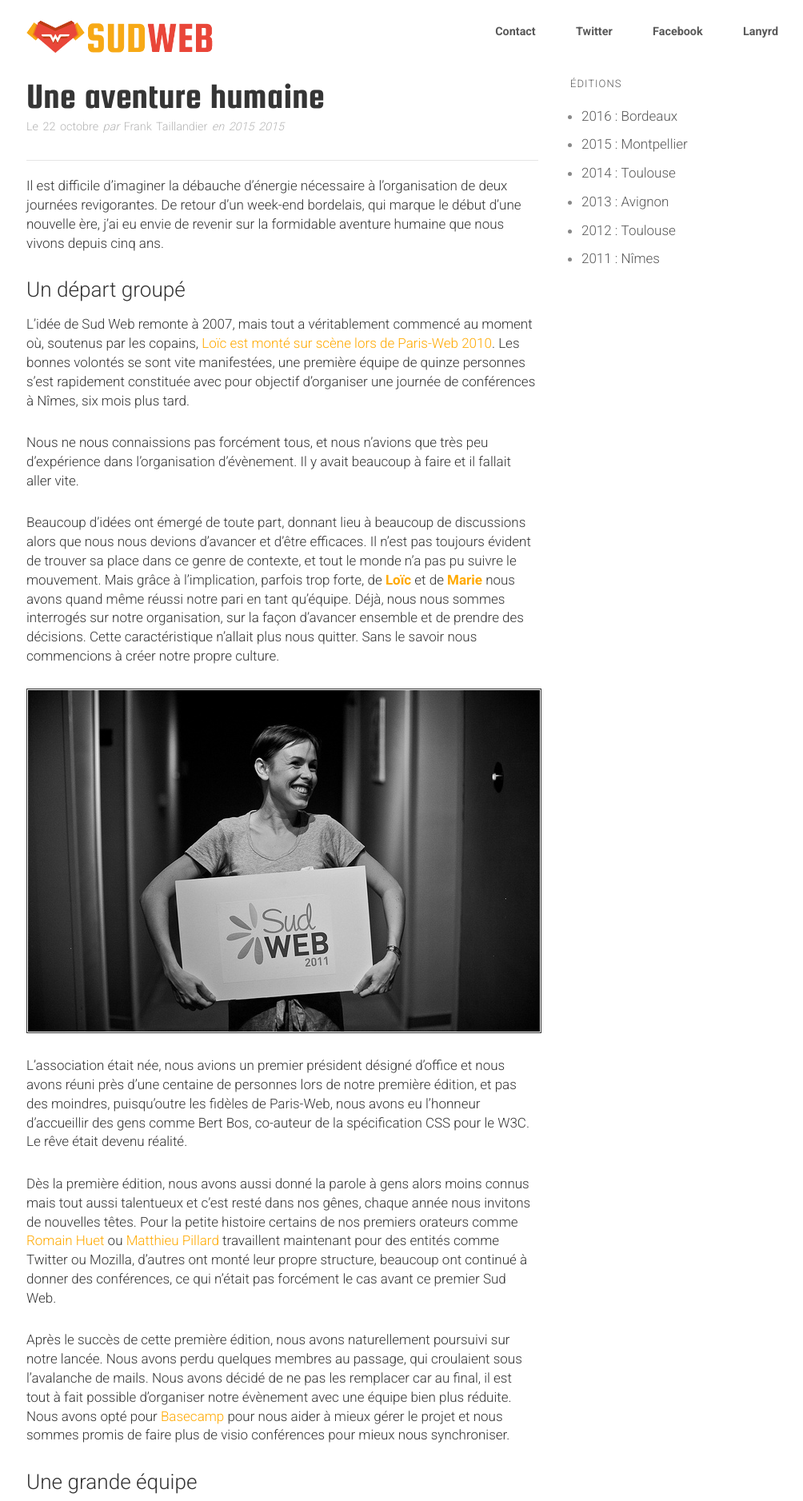
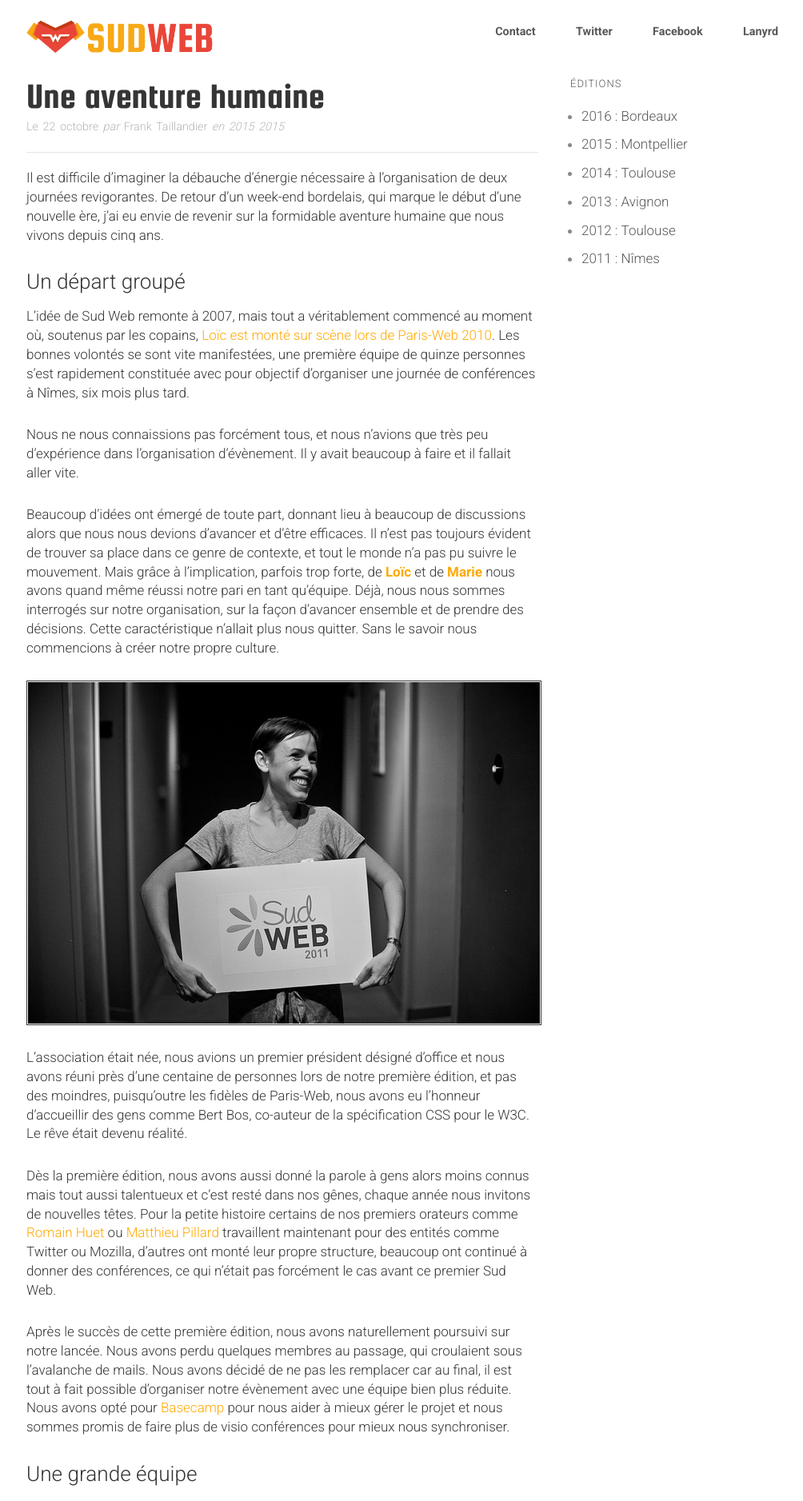
Before and after one commit to sudweb/blog, a Jekyll site: the page built from 2015/_posts/2015-10-22-une-aventure-humaine.md, in a window 1280 px wide. Shown: the top 1877 px of the page at 80% size, without its empty margins (137-1141 px from the left). Built offline with Jekyll 4.4.1, drawn with Linux system fonts in a browser that asks for light colours.

Commit message:
I shot the serif

```diff
--- a/css/main.scss
+++ b/css/main.scss
@@ -74,7 +74,6 @@
 }
 em, cite {
   font-style: italic;
-  font-family: Georgia, 'Times New Roman', Times, serif;
 }
 em em, cite cite { font-style: normal }
 dfn { font-style: italic; }
@@ -766,7 +765,6 @@
   line-height: 1.692307em;
   word-spacing: 2px;
 }
-.singular .byline { margin-bottom: 1.7em; }
 .byline a, .byline a:visited { color: #b6b6b6; }
 .byline a:hover { color: #000; }
 .author, .published, .category, .edit, .bypostauthor {
```
